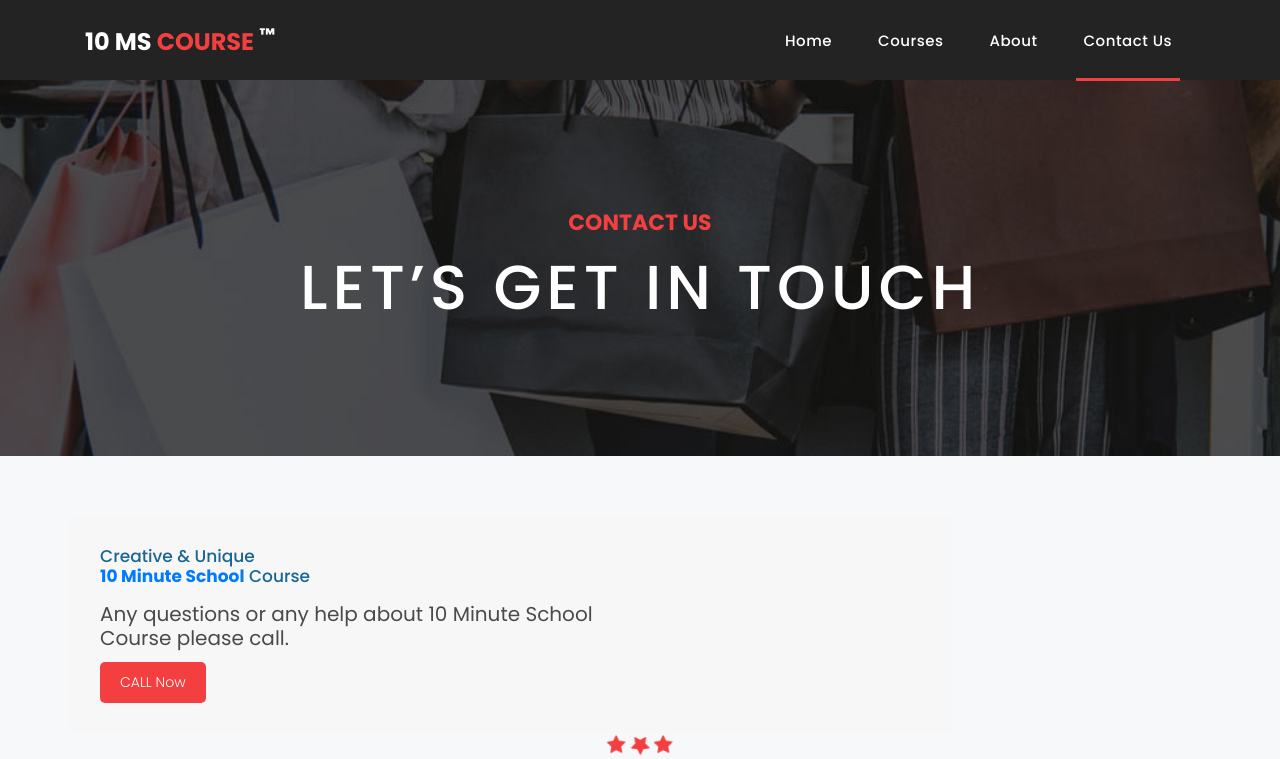
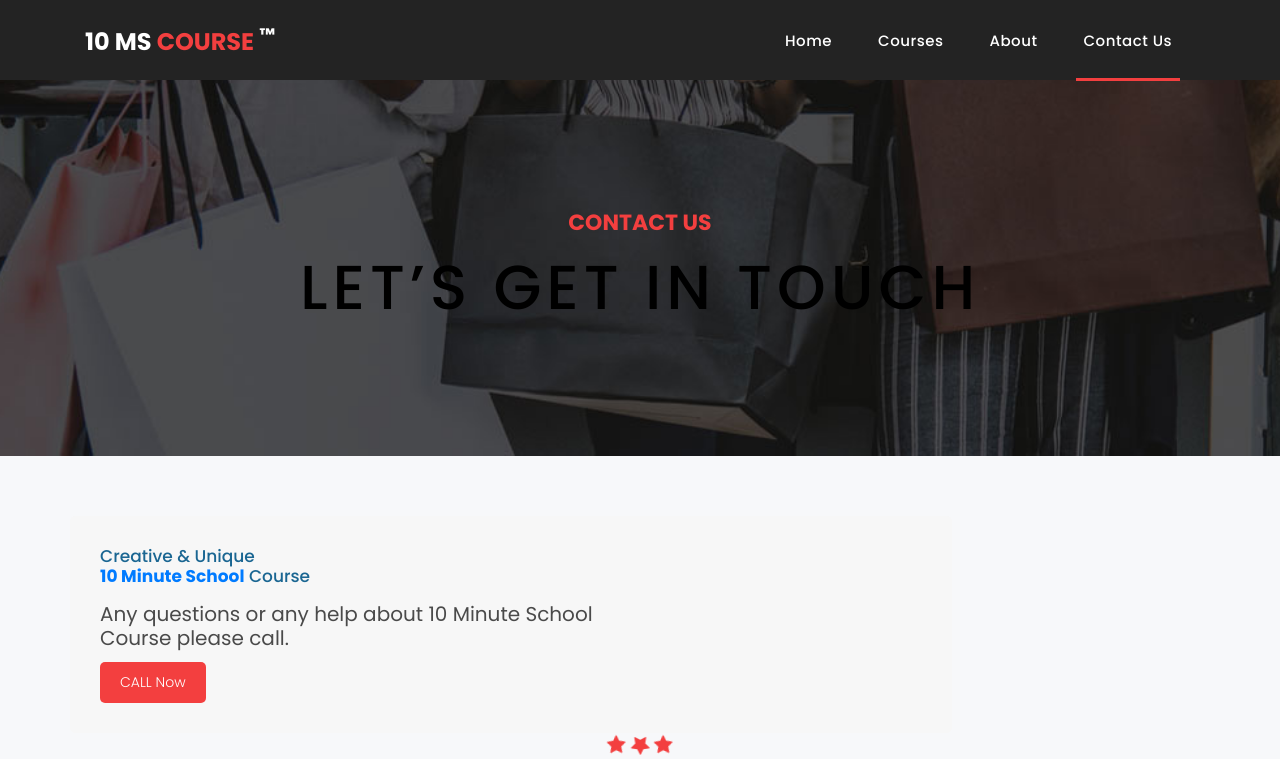
Before and after one commit to TanvirBD71/10MSCOURSE, a plain HTML site: page contact.html in a window 1280 px wide. Shown: the top 759 px of the page. Drawn offline with Linux system fonts and the light colour scheme.

Commit message:
Update contact.html

```diff
--- a/contact.html
+++ b/contact.html
@@ -80,7 +80,7 @@
           <div class="col-md-12">
             <div class="text-content">
               <h4>contact us</h4>
-              <h2>let’s get in touch</h2>
+              <h2 style="color: black">let’s get in touch</h2>
             </div>
           </div>
         </div>
```
